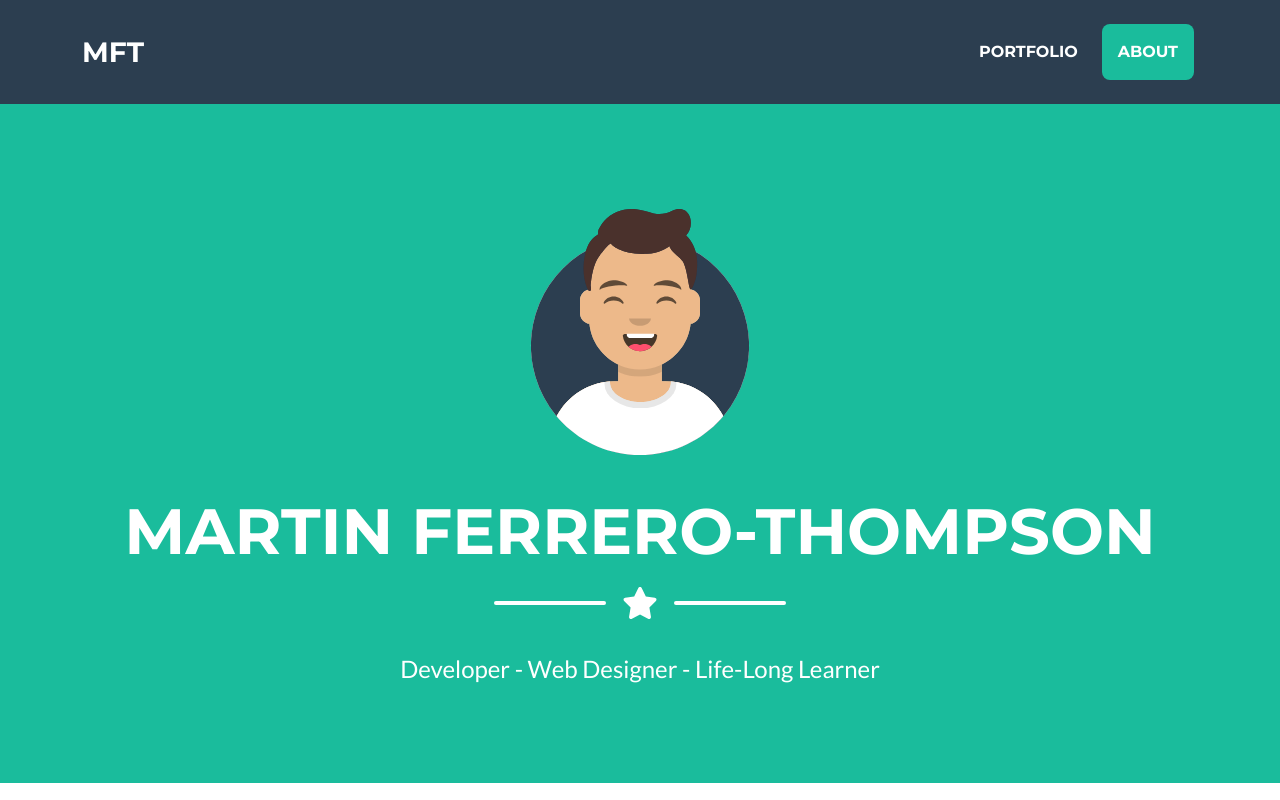
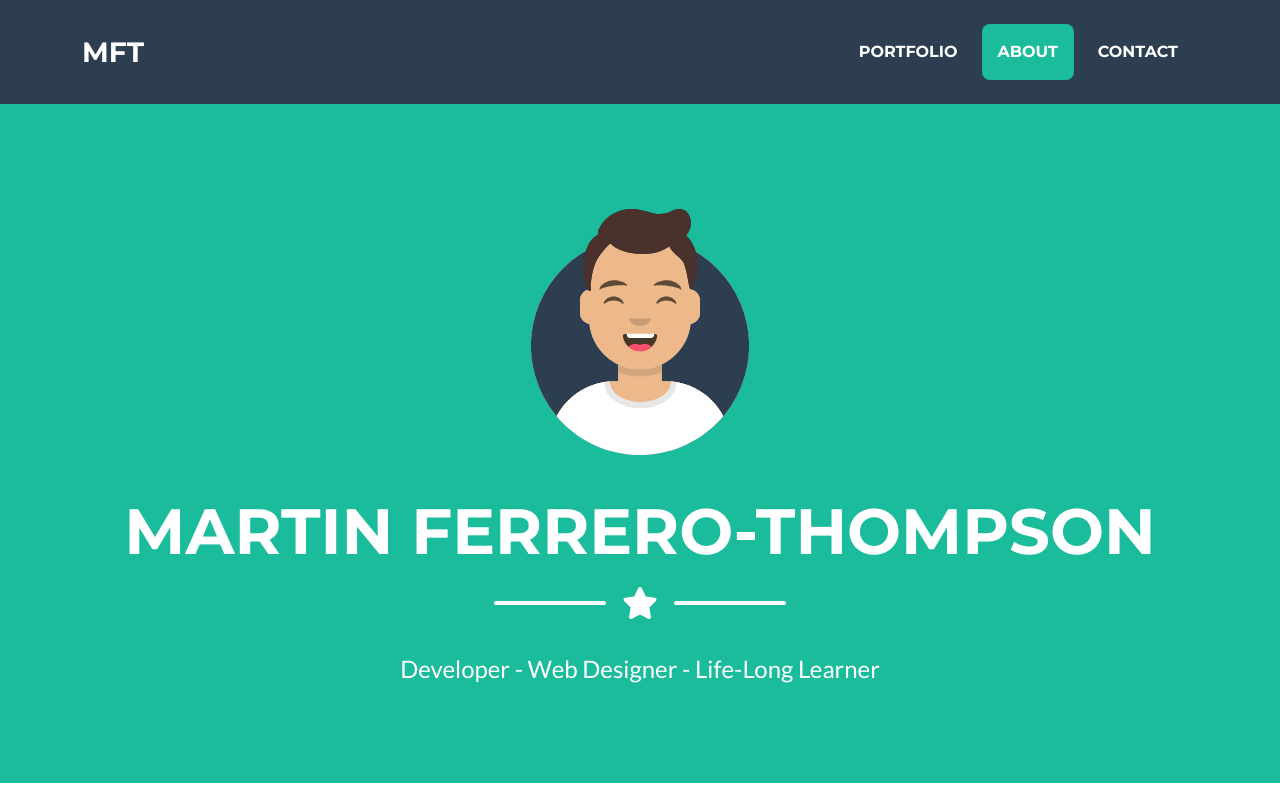
Before and after one commit to mft-web-designs/mft-web-designs.github.io, a plain HTML site: page index.html in a window 1280 px wide. Shown: the top 800 px of the page. Drawn offline with nearby package versions, Linux system fonts and the light colour scheme.

Commit message:
Enable Contact Nav Link to Home Page

```diff
--- a/index.html
+++ b/index.html
@@ -29,7 +29,7 @@
                     <ul class="navbar-nav ms-auto">
                         <li class="nav-item mx-0 mx-lg-1"><a class="nav-link py-3 px-0 px-lg-3 rounded" href="#portfolio">Portfolio</a></li>
                         <li class="nav-item mx-0 mx-lg-1"><a class="nav-link py-3 px-0 px-lg-3 rounded" href="#about">About</a></li>
-                        <!-- <li class="nav-item mx-0 mx-lg-1"><a class="nav-link py-3 px-0 px-lg-3 rounded" href="#contact">Contact</a></li>-->
+                        <li class="nav-item mx-0 mx-lg-1"><a class="nav-link py-3 px-0 px-lg-3 rounded" href="#">Contact</a></li>
                     </ul>
                 </div>
             </div>
```
